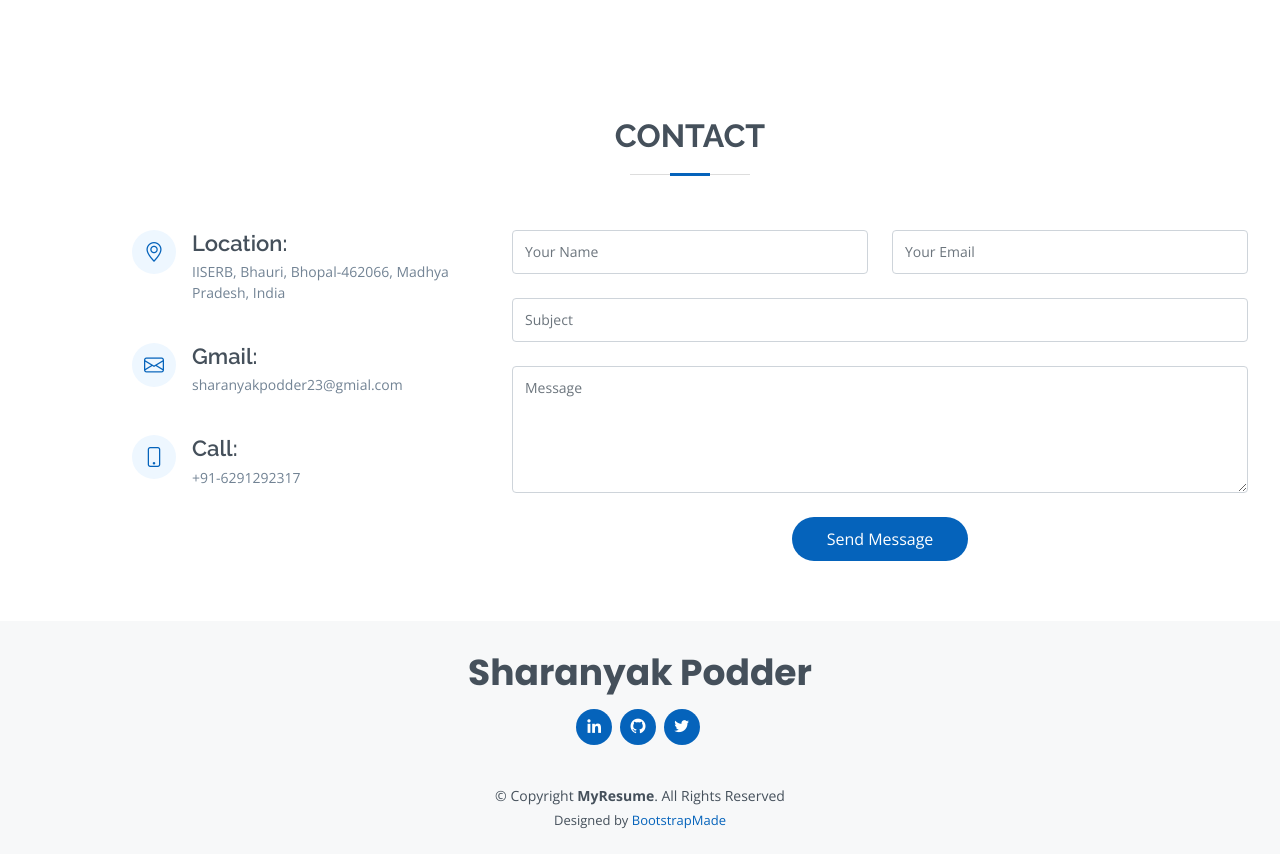
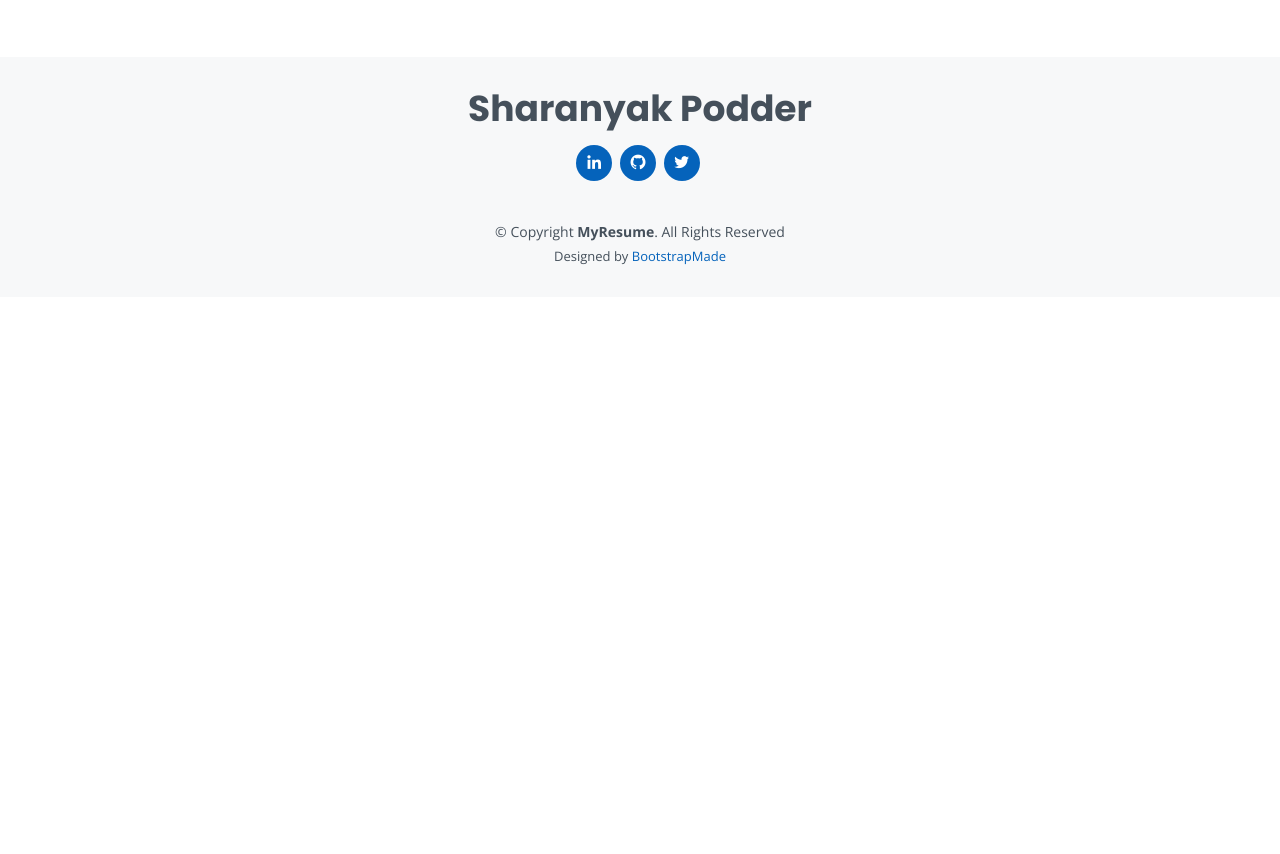
Before and after one commit to SHARANYAKPODDER/SHARANYAKPODDER.github.io, a plain HTML site: page index.html in a window 1280 px wide. Shown: the part 2609-3463 px from the top of the page. After the commit the page ends 2906 px from the top, so only its background shows below. Drawn offline with nearby package versions, Linux system fonts and the light colour scheme; files whose address does not match are found by name.

Commit message:
Update index.html

```diff
--- a/index.html
+++ b/index.html
@@ -234,73 +234,7 @@
 
 
 
-    <!-- ======= Contact Section ======= -->
 
-
-    <section id="contact" class="contact">
-      <div class="container" data-aos="fade-up">
-
-        <div class="section-title">
-          <h2>Contact</h2>
-        </div>
-
-        <div class="row mt-1">
-
-          <div class="col-lg-4">
-            <div class="info">
-              <div class="address">
-                <i class="bi bi-geo-alt"></i>
-                <h4>Location:</h4>
-                <p>IISERB, Bhauri, Bhopal-462066, Madhya Pradesh, India</p>
-              </div>
-
-              <div class="email">
-                <i class="bi bi-envelope"></i>
-                <h4>Gmail:</h4>
-                <p>sharanyakpodder23@gmial.com</p>
-              </div>
-
-              <div class="phone">
-                <i class="bi bi-phone"></i>
-                <h4>Call:</h4>
-                <p>+91-6291292317</p>
-              </div>
-
-            </div>
-
-          </div>
-
-          <div class="col-lg-8 mt-5 mt-lg-0">
-
-            <form action="forms/contact.php" method="post" role="form" class="php-email-form">
-              <div class="row">
-                <div class="col-md-6 form-group">
-                  <input type="text" name="name" class="form-control" id="name" placeholder="Your Name" required>
-                </div>
-                <div class="col-md-6 form-group mt-3 mt-md-0">
-                  <input type="email" class="form-control" name="email" id="email" placeholder="Your Email" required>
-                </div>
-              </div>
-              <div class="form-group mt-3">
-                <input type="text" class="form-control" name="subject" id="subject" placeholder="Subject" required>
-              </div>
-              <div class="form-group mt-3">
-                <textarea class="form-control" name="message" rows="5" placeholder="Message" required></textarea>
-              </div>
-              <div class="my-3">
-                <div class="loading">Loading</div>
-                <div class="error-message"></div>
-                <div class="sent-message">Your message has been sent. Thank you!</div>
-              </div>
-              <div class="text-center"><button type="submit">Send Message</button></div>
-            </form>
-
-          </div>
-
-        </div>
-
-      </div>
-    </section><!-- End Contact Section -->
 
   </main><!-- End #main -->
 
```
